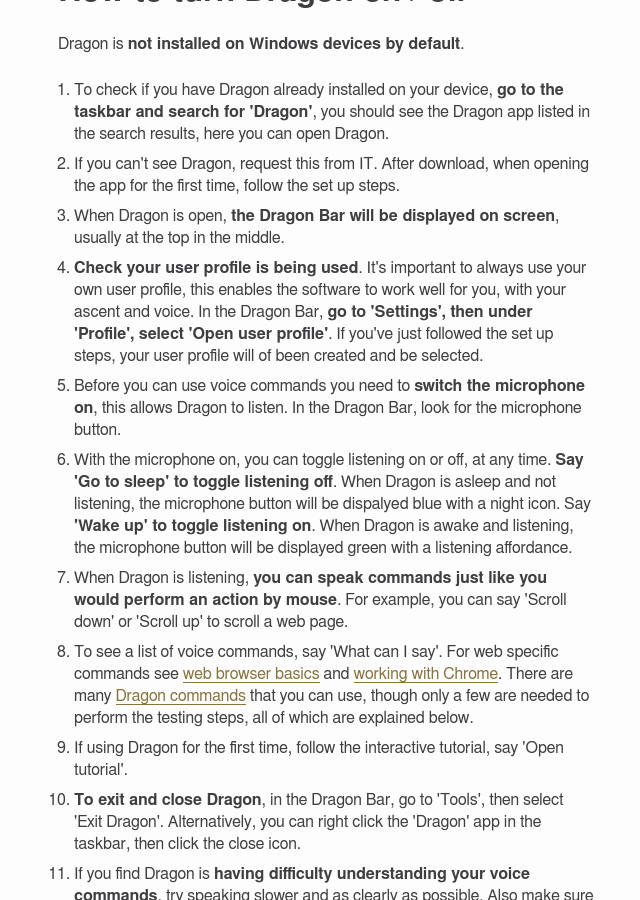
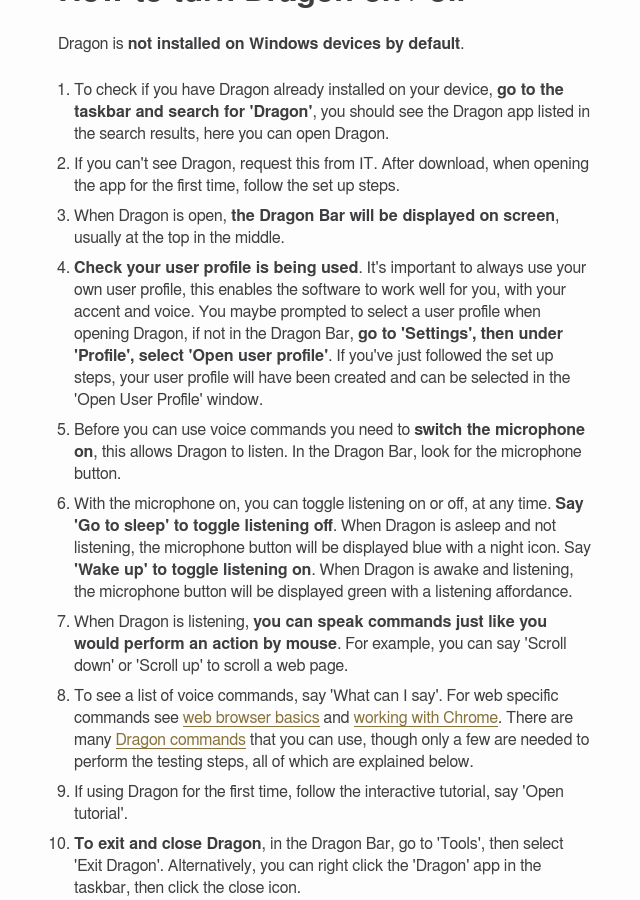
Before and after one commit to bbc/accessibility-news-and-you, a Jekyll site: the page assistive-technology/testing-steps/dragon-windows.html, which Jekyll copies as it is, in a window 1280 px wide and 900 px high, scrolled down 599 px. Shown: the whole window, without its empty margins (314-954 px from the left). Built offline with Jekyll 4.4.1, drawn with Linux system fonts in a browser that asks for light colours; some of the changed text lies outside the part shown.

Commit message:
update copy

```diff
--- a/assistive-technology/testing-steps/dragon-windows.html
+++ b/assistive-technology/testing-steps/dragon-windows.html
@@ -44,11 +44,11 @@
 
                 <li role="listitem">When Dragon is open, <b>the Dragon Bar will be displayed on screen</b>, usually at the top in the middle.</li>
 
-                <li role="listitem"><b>Check your user profile is being used</b>. It's important to always use your own user profile, this enables the software to work well for you, with your ascent and voice. In the Dragon Bar, <b>go to 'Settings', then under 'Profile', select 'Open user profile'</b>. If you've just followed the set up steps, your user profile will of been created and be selected.</li>
+                <li role="listitem"><b>Check your user profile is being used</b>. It's important to always use your own user profile, this enables the software to work well for you, with your accent and voice. You maybe prompted to select a user profile when opening Dragon, if not in the Dragon Bar, <b>go to 'Settings', then under 'Profile', select 'Open user profile'</b>. If you've just followed the set up steps, your user profile will have been created and can be selected in the 'Open User Profile' window.</li>
 
                 <li role="listitem">Before you can use voice commands you need to <b>switch the microphone on</b>, this allows Dragon to listen. In the Dragon Bar, look for the microphone button.</li>
 
-                <li role="listitem">With the microphone on, you can toggle listening on or off, at any time. <b>Say 'Go to sleep' to toggle listening off</b>. When Dragon is asleep and not listening, the microphone button will be dispalyed blue with a night icon. Say <b>'Wake up' to toggle listening on</b>. When Dragon is awake and listening, the microphone button will be displayed green with a listening affordance.</li>
+                <li role="listitem">With the microphone on, you can toggle listening on or off, at any time. <b>Say 'Go to sleep' to toggle listening off</b>. When Dragon is asleep and not listening, the microphone button will be displayed blue with a night icon. Say <b>'Wake up' to toggle listening on</b>. When Dragon is awake and listening, the microphone button will be displayed green with a listening affordance.</li>
 
                 <li role="listitem">When Dragon is listening, <b>you can speak commands just like you would perform an action by mouse</b>. For example, you can say 'Scroll down' or 'Scroll up' to scroll a web page.</li>
 
```
Also changed, not shown: other parts of assistive-technology/testing-steps/dragon-windows.html (+1 -1 lines).
